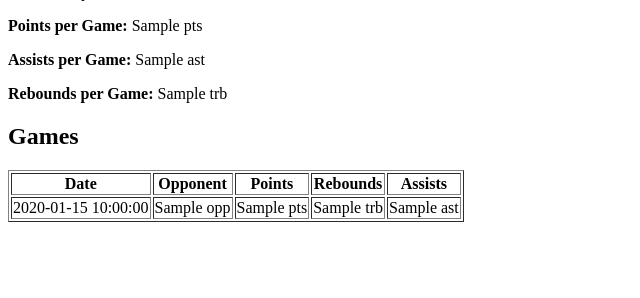
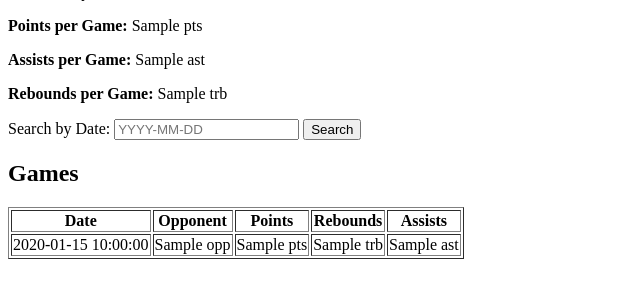
Before and after one commit to CeeJaee/cs4280_nbastats, a Flask app: template templates/player.html in a window 1280 px wide. Shown: the part 165-463 px from the top of the page, without its empty margins (0-640 px from the left). Run offline with Flask 3, Linux system fonts and the light colour scheme; the template is opened without the code that fills it: most values are stand-ins (such as "Sample title", 1, 10 or a date in 2020).

Commit message:
added a game date search feature

```diff
--- a/templates/player.html
+++ b/templates/player.html
@@ -19,6 +19,15 @@
     {% else %}
         <p>Player data not found.</p>
     {% endif %}
+
+    <!-- Date Search Form -->
+    <form action="{{ url_for('player_stats', player_name=player['Player']) }}" method="get">
+        <input type="hidden" name="season" value="{{ season }}">
+        <label for="date">Search by Date:</label>
+        <input type="text" name="date" id="date" placeholder="YYYY-MM-DD" value="{{ search_date or '' }}">
+        <button type="submit">Search</button>
+    </form>
+
     {% if games %}
         <h2>Games</h2>
         <table border="1">
```
